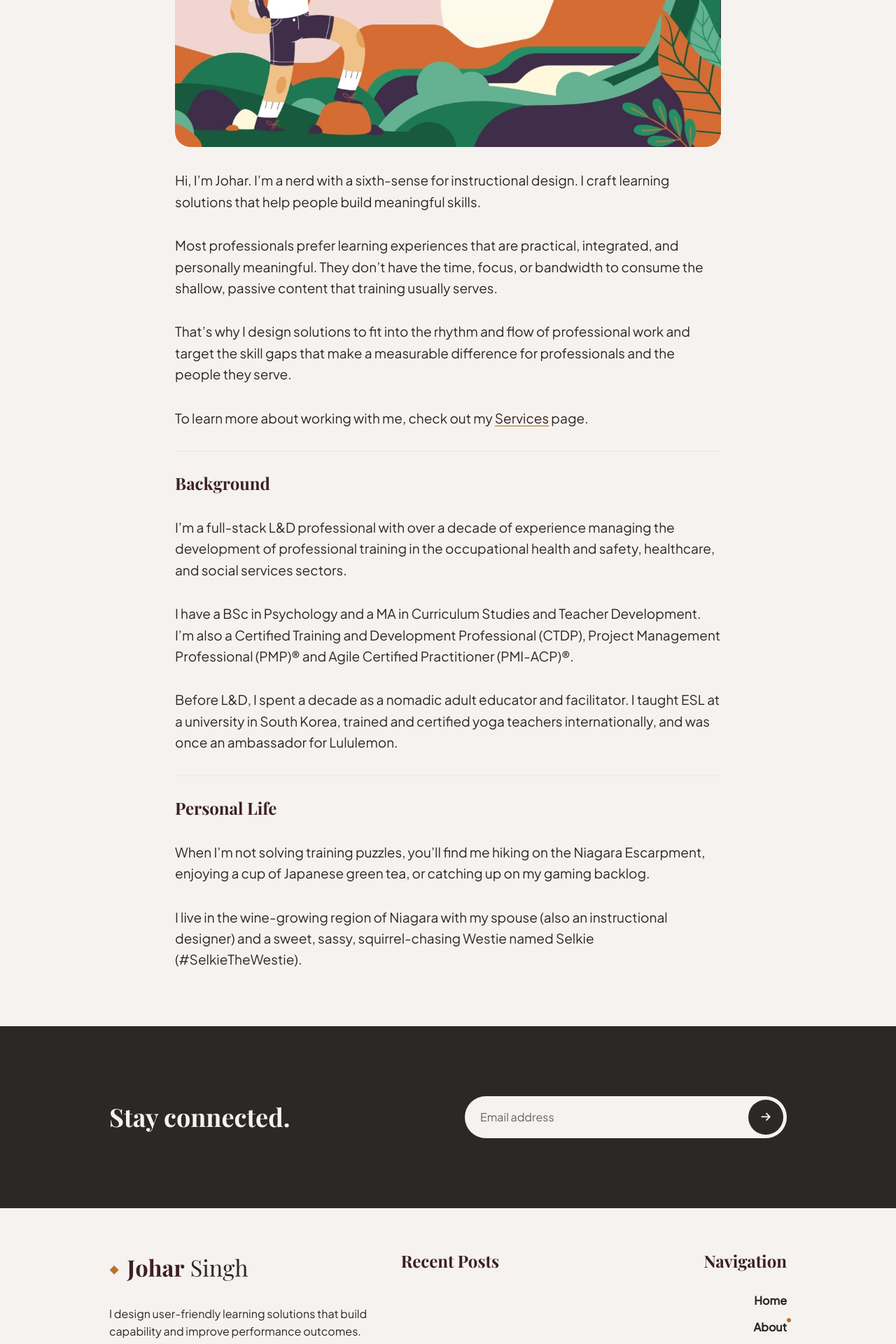
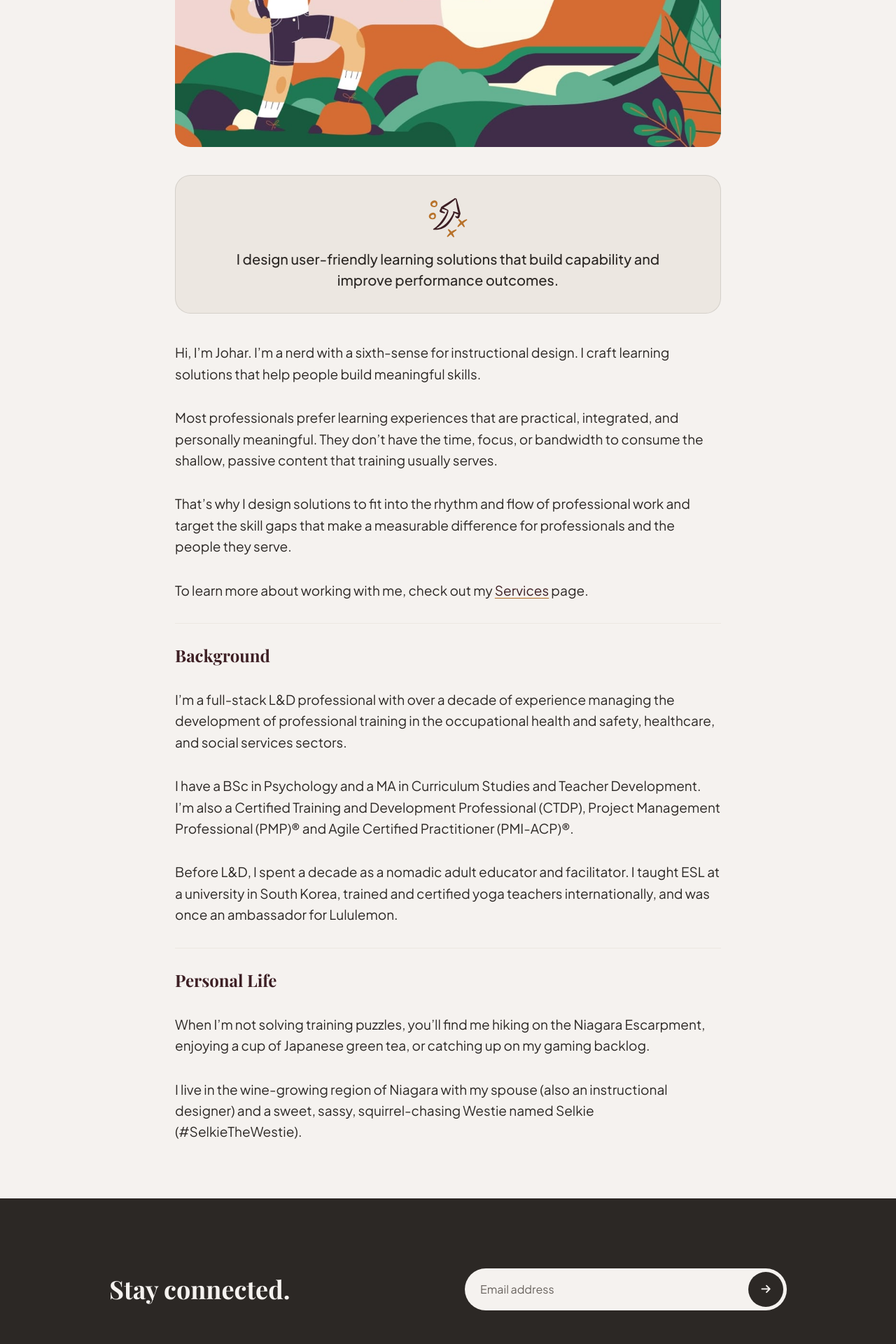
Before and after one commit to j0har/joharsingh.com, a Jekyll site: the page built from _pages/about.md, in a window 1280 px wide. Shown: the part 608-2528 px from the top of the page at 70% size. Built offline with Jekyll 4.4.1, drawn with Linux system fonts in a browser that asks for light colours; some web fonts are replaced.

Commit message:
Add about-page statement banner with icon-on-top treatment

```diff
--- a/_pages/about.md
+++ b/_pages/about.md
@@ -6,6 +6,41 @@ permalink: /about/
 meta_description: A nerd with a sixth-sense for instructional design. I help organizations design training that makes a measurable difference for professionals and the people they serve.
 image: /images/example-1.jpg
 ---
+
+<style>
+.about-banner {
+  background: var(--background-alt-color);
+  border: 1px solid rgba(44,40,37,0.12);
+  border-radius: 22px;
+  padding: 32px 40px;
+  text-align: center;
+  margin: 40px 0;
+}
+.about-banner-icon {
+  width: 56px;
+  height: 56px;
+  margin: 0 auto 16px;
+  color: var(--color-primary, #3D1F24);
+}
+.about-banner-icon svg { width: 100%; height: 100%; }
+.about-banner-text {
+  font-size: 20px;
+  font-weight: 500;
+  line-height: 1.5;
+  max-width: 640px;
+  margin: 0 auto;
+}
+@media (max-width: 640px) {
+  .about-banner { padding: 28px 24px; }
+}
+</style>
+
+<div class="about-banner">
+  <div class="about-banner-icon">
+    {% include icons/Business-Coaching-Strategy-1--Streamline-Freehand.svg %}
+  </div>
+  <p class="about-banner-text">I design user-friendly learning solutions that build capability and improve performance outcomes.</p>
+</div>
 
 Hi, I'm Johar. I'm a nerd with a sixth-sense for instructional design. I craft learning solutions that help people build meaningful skills.
 
```
Also changed, not shown: _includes/icons/Business-Coaching-Strategy-1--Streamline-Freehand.svg (added).
